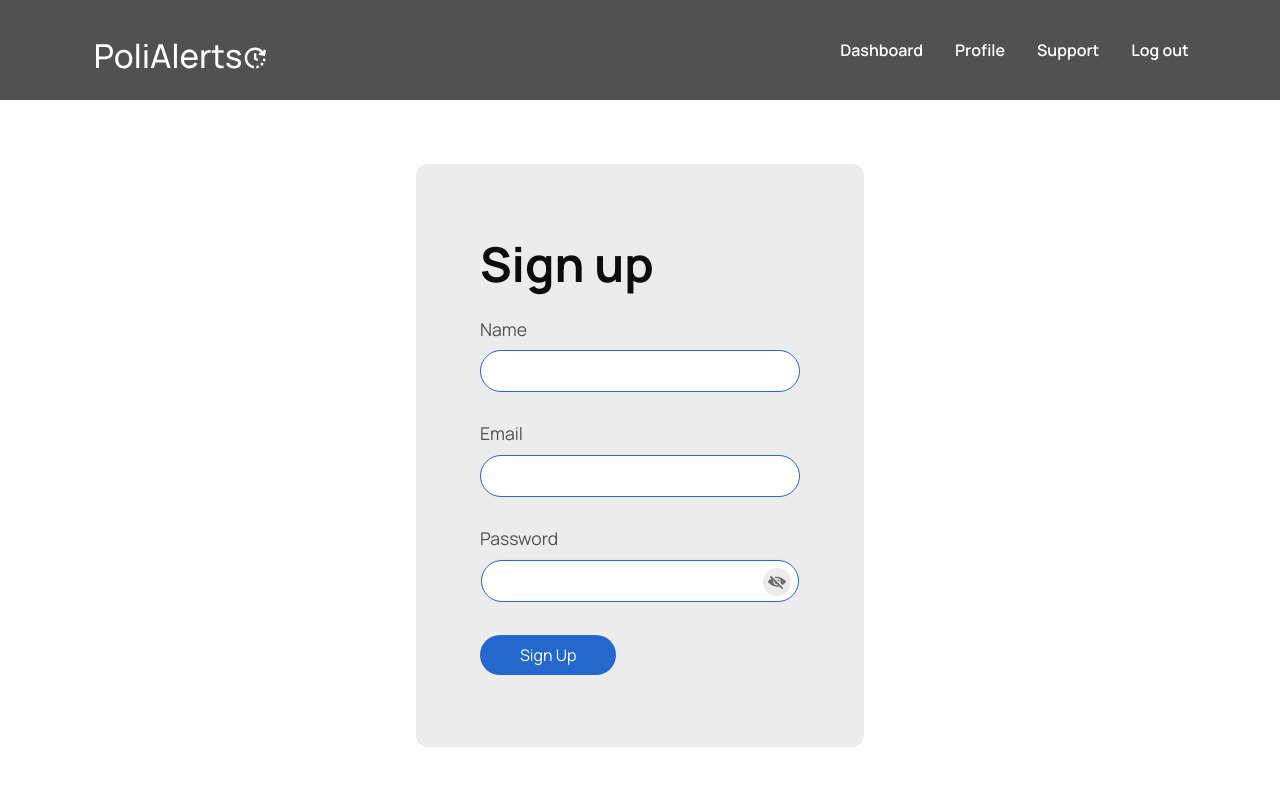
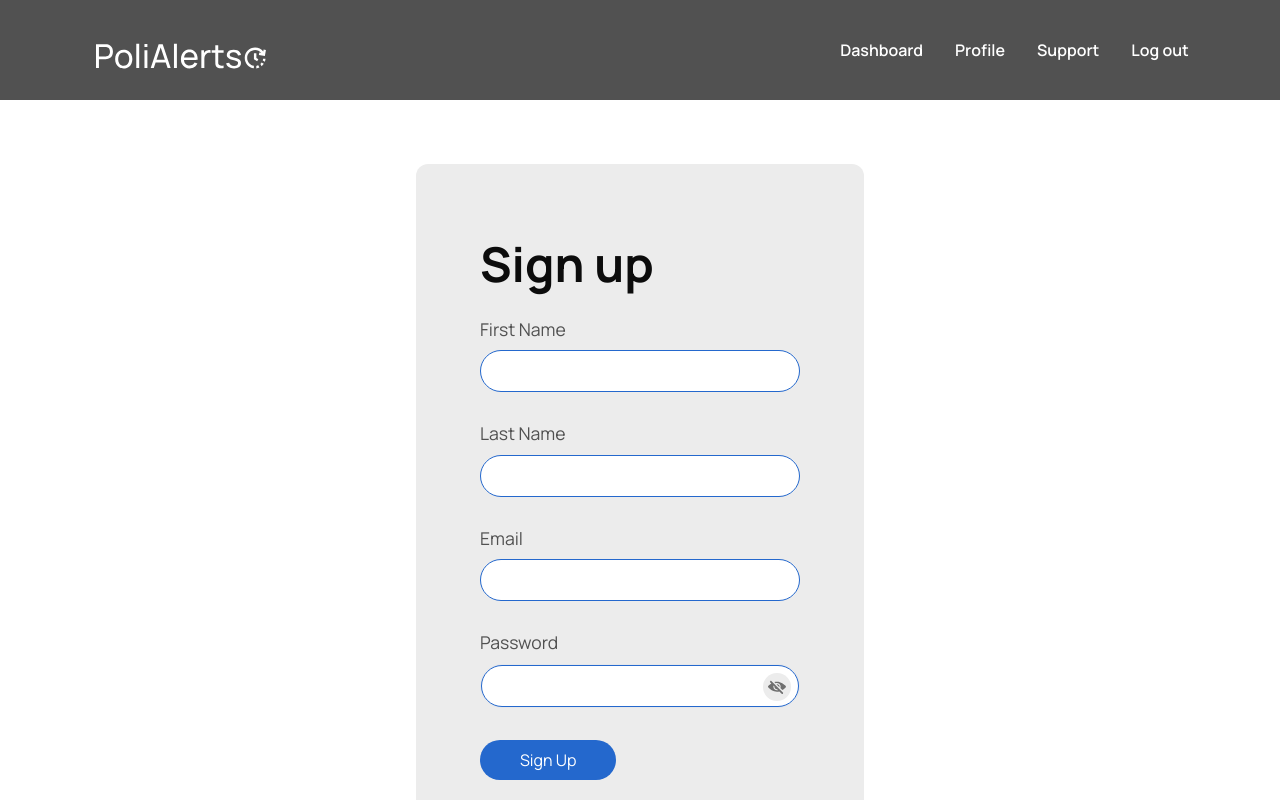
Before and after one commit to MurtazaAhmad/polialerts-app, a Next.js app: page /signup in a window 1280 px wide. Shown: the top 800 px of the page. Built offline with nearby package versions, Linux system fonts and the light colour scheme; no server answers.

Commit message:
feat: Implement Email Verification

```diff
--- a/src/app/login/page.tsx
+++ b/src/app/login/page.tsx
@@ -8,6 +8,7 @@ import React, { useState } from "react";
 import { useSignInWithEmailAndPassword } from "react-firebase-hooks/auth";
 import { auth } from "@/app/firebase/config";
 import { toast, Toaster } from "react-hot-toast";
+import { useUser } from "@/hooks/useUser";
 
 export default function Login() {
   const [passwordVisible, setPasswordVisible] = useState(false);
@@ -18,6 +19,12 @@ export default function Login() {
 
   const router = useRouter();
   const [signInWithEmailAndPassword, user, loadingFirebase, error] = useSignInWithEmailAndPassword(auth);
+  const { createUser, fetchUser } = useUser()
+
+  if (error) {
+    console.log("Error while logging in: ", error.message);
+
+  }
 
   const togglePasswordVisibility = () => {
     setPasswordVisible(!passwordVisible);
@@ -36,15 +43,59 @@ export default function Login() {
 
     try {
       const res = await signInWithEmailAndPassword(email, password);
-      if (res) {
+      console.log();
+
+      console.log("res", res);
+      console.log("user", user);
+      console.log("error", error);
+
+      // If User exists
+      if (res && res.user) {
+        // If Email is not verified
+        if (res.user.emailVerified === false) {
+          toast.error("Email not verified. Please verify your email.");
+          return;
+        }
+
+        const userRegistrationData = localStorage.getItem('userRegistration');
+        console.log("userRegistrationData", JSON.parse(userRegistrationData as string));
+
+        const {
+          firstName = "",
+          lastName = "",
+          email = "",
+        } = userRegistrationData ? JSON.parse(userRegistrationData) : {};
+
+        // Check if User exists
+        const user = await fetchUser(res.user.uid);
+        console.log("Does user exist", user);
+
+        // If user doesn't exist, create user (first time login)
+        if (!user) {
+          console.log("User doesn't exist. Creating user...");
+
+          await createUser({
+            id: res.user.uid,
+            firstName: firstName,
+            lastName: lastName,
+            email: email || res.user.email,
+          });
+
+          setEmail('');
+          setPassword('');
+
+        }
+
         sessionStorage.setItem('user', JSON.stringify(res.user)); // Use JSON.stringify if you are storing an object
-        setEmail('');
-        setPassword('');
+
         toast.success("Logged in successfully!");
+
         setTimeout(() => {
           router.push('/dashboard');
         }, 2000); // Short delay for success message
+
       }
+
     } catch (error: any) {
       setErrorMessage(error.message || "An error occurred. Please try again.");
     } finally {
--- a/src/app/signup/page.tsx
+++ b/src/app/signup/page.tsx
@@ -4,14 +4,17 @@ import Eye from "@/components/Icons/Eye";
 import Navbar from "@/components/Navbar/Navbar";
 import React, { useState } from "react";
 import { useCreateUserWithEmailAndPassword } from "react-firebase-hooks/auth";
+import { useSendEmailVerification } from 'react-firebase-hooks/auth';
+import { toast, Toaster } from "react-hot-toast";
+
+
 import { auth } from "@/app/firebase/config";
 import { useUser } from "@/hooks/useUser";
 import { useRouter } from "next/navigation";
 
-interface Props { }
-
-const Signup = (props: Props) => {
-  const [name, setName] = useState<string>("");
+const Signup = () => {
+  const [firstName, setFirstName] = useState<string>("");
+  const [lastName, setLastName] = useState<string>("");
   const [email, setEmail] = useState<string>("");
   const [password, setPassword] = useState<string>("");
   const [passwordVisible, setPasswordVisible] = useState(false);
@@ -23,7 +26,10 @@ const Signup = (props: Props) => {
   };
 
   // Calling Hook - Returns array
-  const [createUserWithEmailAndPassword, user, loading, error] = useCreateUserWithEmailAndPassword(auth)
+  const [createUserWithEmailAndPassword, user, loading, createUserError] = useCreateUserWithEmailAndPassword(auth)
+  const [sendEmailVerification, sending, emailVerificationError] = useSendEmailVerification(
+    auth
+  );
 
   const handleFormSubmit = async (e: React.FormEvent<HTMLFormElement>) => {
     e.preventDefault()
@@ -34,24 +40,52 @@ const Signup = (props: Props) => {
       const res = await createUserWithEmailAndPassword(email, password)
       console.log("response: ", res);
 
+      // Check if response has an error
+      if (createUserError) {
+        console.log("Error: ", createUserError.message);
+        return;
+      }
+
       // Using User ID from response, we can store user data in Firestore on Users Collection
       const user = res?.user
+      console.log("user", user);
       const userId: string | undefined = user?.uid
       console.log("userId", userId);
+
+      // Send Email Verification
+      const status = await sendEmailVerification()
+
+      console.log("Email Verification Status: ", status);
 
       // Something went wrong
       if (!userId) return;
 
+      // Add user to localstorage
+      localStorage.setItem('userRegistration', JSON.stringify({
+        firstName: firstName,
+        lastName: lastName,
+        email: email,
+      }));
+
+      /*
       await createUser({
         id: userId,
-        name: name,
+        firstName: firstName,
+        lastName: lastName,
         email: email,
       })
+      */
 
       console.log("Account Created Successfully!");
 
-      // Navigate to Login
-      router.push("/login")
+      toast.success("A verification link has been sent to your Email!");
+
+      setTimeout(() => {
+        // Navigate to Login
+        router.push('/login');
+      }
+        , 2000);
+
 
     } catch (error: any) {
       console.log("ERROR!");
@@ -59,8 +93,21 @@ const Signup = (props: Props) => {
     }
   }
 
+  if (emailVerificationError) {
+    console.log("Email Verification Error: ", emailVerificationError.message);
+  }
+
+  if (createUserError) {
+    console.log("Create User Error: ", createUserError.message);
+  }
+
+  if (sending) {
+    console.log("Sending Email Verification...");
+  }
+
   return (
     <>
+      <Toaster position="top-center" reverseOrder={false} />
       <Navbar />
       <section className="font-Manrope flex flex-col justify-center items-center my-16">
         <div className="xl:w-[35%] lg:w-[40%] md:w-[50%] w-[90%] rounded-xl mx-auto bg-lightGray">
@@ -73,17 +120,31 @@ const Signup = (props: Props) => {
                 <div>
                   <label
                     className="block text-[1.1rem] mt-4 mb-2 text-bodyColor"
-                    htmlFor="name"
+                    htmlFor="first-name"
                   >
-                    Name
+                    First Name
                   </label>
                   <input
                     className="rounded-full w-full py-2 outline-none px-3 border-blueColor border"
-                    name="name"
+                    id="first-name"
+                    type="text"
+                    value={firstName}
+                    onChange={(e) => setFirstName(e.target.value)}
+                  />
+                </div>
+                <div>
+                  <label
+                    className="block text-[1.1rem] mt-4 mb-2 text-bodyColor"
+                    htmlFor="name"
+                  >
+                    Last Name
+                  </label>
+                  <input
+                    className="rounded-full w-full py-2 outline-none px-3 border-blueColor border"
                     id="name"
                     type="text"
-                    value={name}
-                    onChange={(e) => setName(e.target.value)}
+                    value={lastName}
+                    onChange={(e) => setLastName(e.target.value)}
                   />
                 </div>
                 <div>
```
